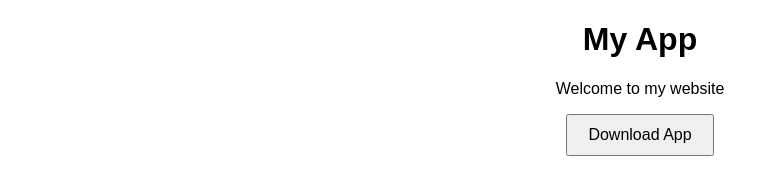
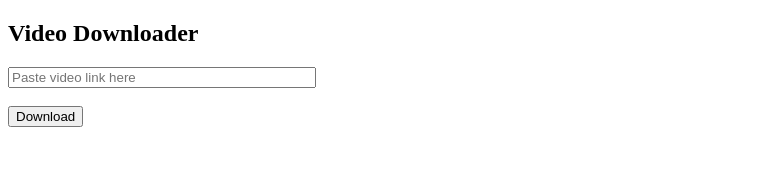
Before and after one commit to unitesgroup2022-max/My-App, a plain HTML site: page index.html in a window 1280 px wide. Shown: the whole page, without its empty margins (0-779 px from the left). Drawn offline with Linux system fonts and the light colour scheme.

Commit message:
Update index.html

```diff
--- a/index.html
+++ b/index.html
@@ -1,18 +1,20 @@
 <!DOCTYPE html>
 <html>
 <head>
-  <title>My App</title>
+  <title>My Video App</title>
 </head>
-<body style="text-align:center; font-family:sans-serif;">
+<body>
+  <h2>Video Downloader</h2>
 
-  <h1> My App</h1>
-  <p>Welcome to my website</p>
+  <input type="text" id="url" placeholder="Paste video link here" style="width:300px;">
+  <br><br>
+  <button onclick="download()">Download</button>
 
-  <a href="#">
-    <button style="padding:10px 20px; font-size:16px;">
-      Download App
-    </button>
-  </a>
-
+  <script>
+    function download() {
+      var link = document.getElementById("url").value;
+      alert("Downloading: " + link);
+    }
+  </script>
 </body>
 </html>
```
